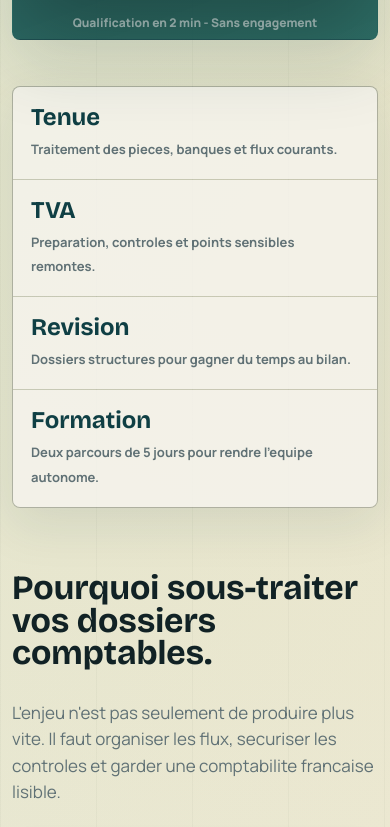
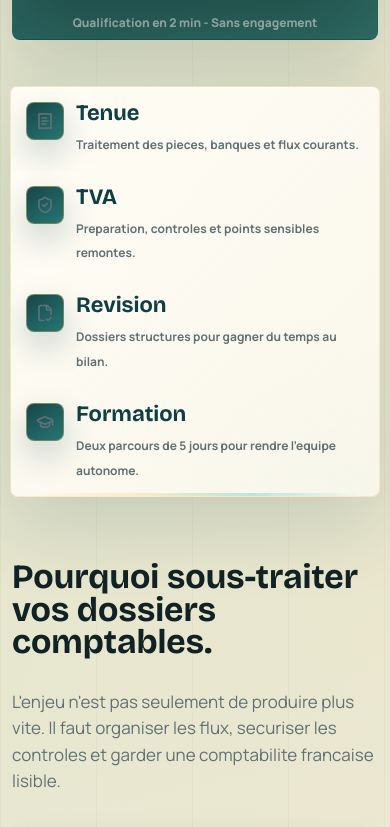
Before and after one commit to SAGESPRIME/esaycompta, a plain HTML site: page index.html in a window 390 px wide. Shown: the part 1162-1989 px from the top of the page. Drawn offline with nearby package versions, Linux system fonts and the light colour scheme.

Commit message:
Enhance proof band mobile design

```diff
--- a/index.html
+++ b/index.html
@@ -285,22 +285,97 @@
     .hero-offer span { color: var(--muted); font-size: 13px; font-weight: 700; }
 
     .proof-band {
+      position: relative;
       width: min(var(--max), calc(100% - 32px));
       margin: -18px auto 0;
       display: grid;
       grid-template-columns: repeat(4, minmax(0, 1fr));
-      gap: 1px;
-      border: 1px solid var(--line);
+      gap: 0;
+      border: 1px solid rgba(243, 199, 102, .30);
       border-radius: var(--radius);
       overflow: hidden;
-      background: var(--line);
-      box-shadow: 0 16px 50px rgba(15, 63, 68, .10);
+      background:
+        linear-gradient(135deg, rgba(255, 253, 247, .92), rgba(247, 240, 221, .74)),
+        radial-gradient(circle at 15% 0%, rgba(243, 199, 102, .22), transparent 34%),
+        radial-gradient(circle at 84% 100%, rgba(32, 184, 165, .18), transparent 36%);
+      box-shadow: 0 26px 80px rgba(15, 63, 68, .16), inset 0 1px 0 rgba(255, 255, 255, .72);
+      isolation: isolate;
+    }
+
+    .proof-band::before {
+      content: "";
+      position: absolute;
+      inset: 0;
+      background:
+        linear-gradient(110deg, transparent 0 30%, rgba(255, 255, 255, .48) 45%, transparent 60% 100%),
+        repeating-linear-gradient(90deg, transparent 0 25%, rgba(15, 63, 68, .08) 25% calc(25% + 1px), transparent calc(25% + 1px) 100%);
+      transform: translateX(-100%);
+      animation: proofShine 7s ease-in-out infinite;
+      pointer-events: none;
+      z-index: 0;
+    }
+
+    .proof-band::after {
+      content: "";
+      position: absolute;
+      inset: auto 18px 0;
+      height: 3px;
+      border-radius: 999px 999px 0 0;
+      background: linear-gradient(90deg, transparent, var(--gold), var(--teal), transparent);
+      opacity: .78;
+      z-index: 1;
     }
 
     .proof-cell {
+      position: relative;
       min-height: 118px;
-      padding: 18px;
-      background: rgba(255, 253, 247, .78);
+      display: grid;
+      grid-template-columns: 46px 1fr;
+      gap: 14px;
+      align-items: start;
+      padding: 20px 18px;
+      background: rgba(255, 253, 247, .60);
+      transform: none;
+      opacity: 1;
+      animation: proofRise .72s cubic-bezier(.2, .8, .2, 1) backwards;
+      transition: transform .28s ease, background .28s ease, box-shadow .28s ease;
+      z-index: 2;
+    }
+
+    .proof-cell:nth-child(2) { animation-delay: .10s; }
+    .proof-cell:nth-child(3) { animation-delay: .20s; }
+    .proof-cell:nth-child(4) { animation-delay: .30s; }
+
+    .proof-cell:not(:last-child)::after {
+      content: "";
+      position: absolute;
+      inset: 18px 0 18px auto;
+      width: 1px;
+      background: linear-gradient(180deg, transparent, rgba(15, 63, 68, .16), transparent);
+    }
+
+    .proof-cell:hover {
+      transform: translateY(-5px);
+      background: rgba(255, 253, 247, .88);
+      box-shadow: 0 22px 58px rgba(15, 63, 68, .14);
+    }
+
+    .proof-icon {
+      width: 46px;
+      height: 46px;
+      display: grid;
+      place-items: center;
+      border: 1px solid rgba(243, 199, 102, .42);
+      border-radius: 8px;
+      color: #fffdf7;
+      background:
+        linear-gradient(145deg, rgba(15, 63, 68, .96), rgba(18, 107, 104, .92)),
+        radial-gradient(circle at 20% 20%, rgba(243, 199, 102, .52), transparent 38%);
+      box-shadow: 0 14px 32px rgba(15, 63, 68, .22);
+    }
+
+    .proof-copy {
+      min-width: 0;
     }
 
     .proof-cell b {
@@ -308,7 +383,7 @@
       margin-bottom: 7px;
       color: var(--petrol);
       font-family: var(--font-display);
-      font-size: 24px;
+      font-size: 25px;
       line-height: 1;
     }
 
@@ -1077,6 +1152,17 @@
     @keyframes chatRing {
       0% { transform: scale(.88); opacity: .9; }
       80%, 100% { transform: scale(1.25); opacity: 0; }
+    }
+
+    @keyframes proofRise {
+      from { opacity: 0; transform: translateY(14px); }
+      to { opacity: 1; transform: translateY(0); }
+    }
+
+    @keyframes proofShine {
+      0%, 52% { transform: translateX(-110%); opacity: 0; }
+      62% { opacity: .78; }
+      86%, 100% { transform: translateX(110%); opacity: 0; }
     }
 
     .footer {
@@ -1146,6 +1232,7 @@
       .hero-visual { min-height: 430px; }
       .scene-3d { width: min(58%, 330px); }
       .proof-band { grid-template-columns: repeat(2, minmax(0, 1fr)); margin-top: 0; }
+      .proof-cell:nth-child(2)::after { display: none; }
       .bento, .cards, .pricing, .testimonials { grid-template-columns: repeat(2, minmax(0, 1fr)); }
       .service.wide { grid-row: auto; }
       .stats, .steps { grid-template-columns: repeat(2, minmax(0, 1fr)); }
@@ -1196,7 +1283,10 @@
       .hero-offer { display: none; }
       .hero-offer .btn { width: 100%; }
       .proof-band { width: min(100% - 24px, var(--max)); grid-template-columns: 1fr; }
-      .proof-cell { min-height: auto; }
+      .proof-band::before { background: linear-gradient(110deg, transparent 0 30%, rgba(255, 255, 255, .42) 45%, transparent 60% 100%); }
+      .proof-cell { min-height: auto; padding: 17px; }
+      .proof-cell::after { display: none; }
+      .proof-icon { width: 42px; height: 42px; }
       .whatsapp-widget { display: none; }
       .whatsapp-toggle { width: 58px; height: 58px; }
     }
@@ -1205,6 +1295,15 @@
       .hero h1 { font-size: 34px; }
       .eyebrow { width: 100%; font-size: 12px; }
       .trust-item { min-height: 64px; }
+      .proof-band { width: min(100% - 20px, var(--max)); }
+      .proof-cell {
+        grid-template-columns: 38px 1fr;
+        gap: 12px;
+        padding: 15px;
+      }
+      .proof-icon { width: 38px; height: 38px; }
+      .proof-cell b { font-size: 22px; }
+      .proof-cell span { font-size: 12px; line-height: 1.45; }
       .hero-visual { min-height: 500px; }
       .floating-proof { left: 12px; top: 12px; max-width: calc(100% - 24px); }
       .hero-chat { width: 100%; }
@@ -1224,7 +1323,8 @@
         scroll-behavior: auto !important;
         transition-duration: .001ms !important;
       }
-      .orbit, .doc-stack, .whatsapp-toggle, .whatsapp-toggle::before { animation: none !important; }
+      .orbit, .doc-stack, .whatsapp-toggle, .whatsapp-toggle::before, .proof-band::before, .proof-cell { animation: none !important; }
+      .proof-cell { opacity: 1; transform: none; }
     }
   </style>
   <script type="application/ld+json">
@@ -1320,10 +1420,22 @@
     </section>
 
     <section class="proof-band" aria-label="Benefices principaux">
-      <div class="proof-cell"><b>Tenue</b><span>Traitement des pieces, banques et flux courants.</span></div>
-      <div class="proof-cell"><b>TVA</b><span>Preparation, controles et points sensibles remontes.</span></div>
-      <div class="proof-cell"><b>Revision</b><span>Dossiers structures pour gagner du temps au bilan.</span></div>
-      <div class="proof-cell"><b>Formation</b><span>Deux parcours de 5 jours pour rendre l'equipe autonome.</span></div>
+      <div class="proof-cell">
+        <span class="proof-icon"><i data-lucide="receipt-text" class="icon"></i></span>
+        <div class="proof-copy"><b>Tenue</b><span>Traitement des pieces, banques et flux courants.</span></div>
+      </div>
+      <div class="proof-cell">
+        <span class="proof-icon"><i data-lucide="shield-check" class="icon"></i></span>
+        <div class="proof-copy"><b>TVA</b><span>Preparation, controles et points sensibles remontes.</span></div>
+      </div>
+      <div class="proof-cell">
+        <span class="proof-icon"><i data-lucide="file-check-2" class="icon"></i></span>
+        <div class="proof-copy"><b>Revision</b><span>Dossiers structures pour gagner du temps au bilan.</span></div>
+      </div>
+      <div class="proof-cell">
+        <span class="proof-icon"><i data-lucide="graduation-cap" class="icon"></i></span>
+        <div class="proof-copy"><b>Formation</b><span>Deux parcours de 5 jours pour rendre l'equipe autonome.</span></div>
+      </div>
     </section>
 
     <section id="pourquoi" class="section">
```
